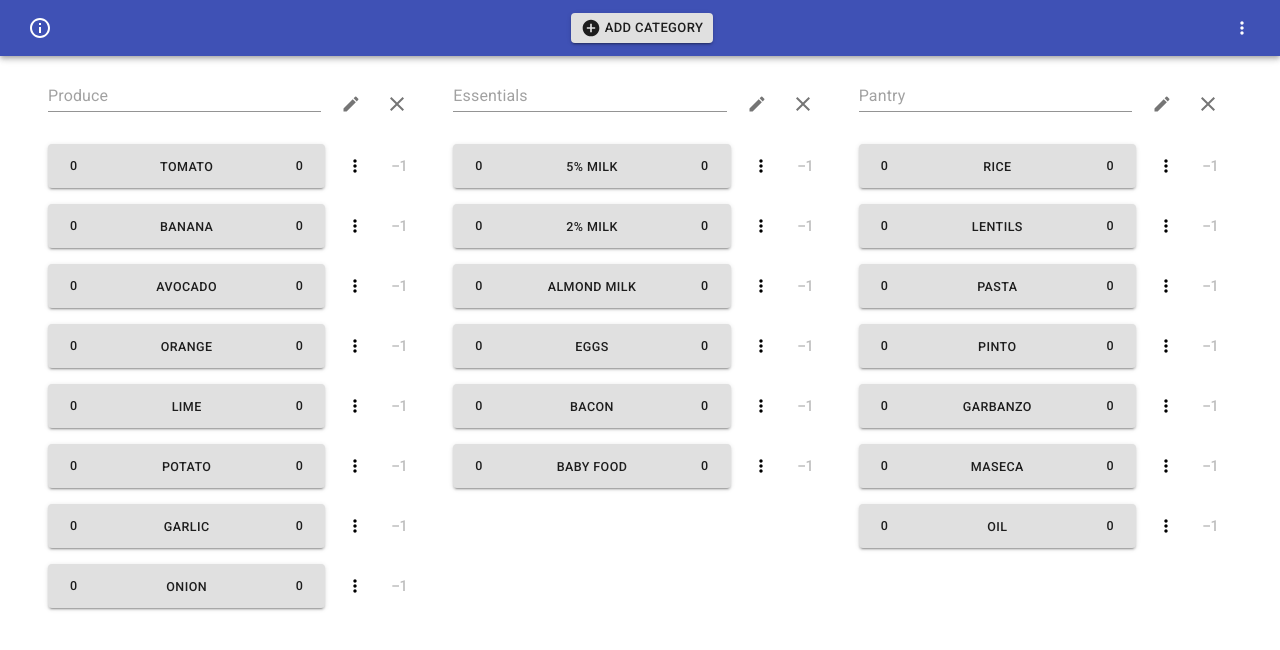
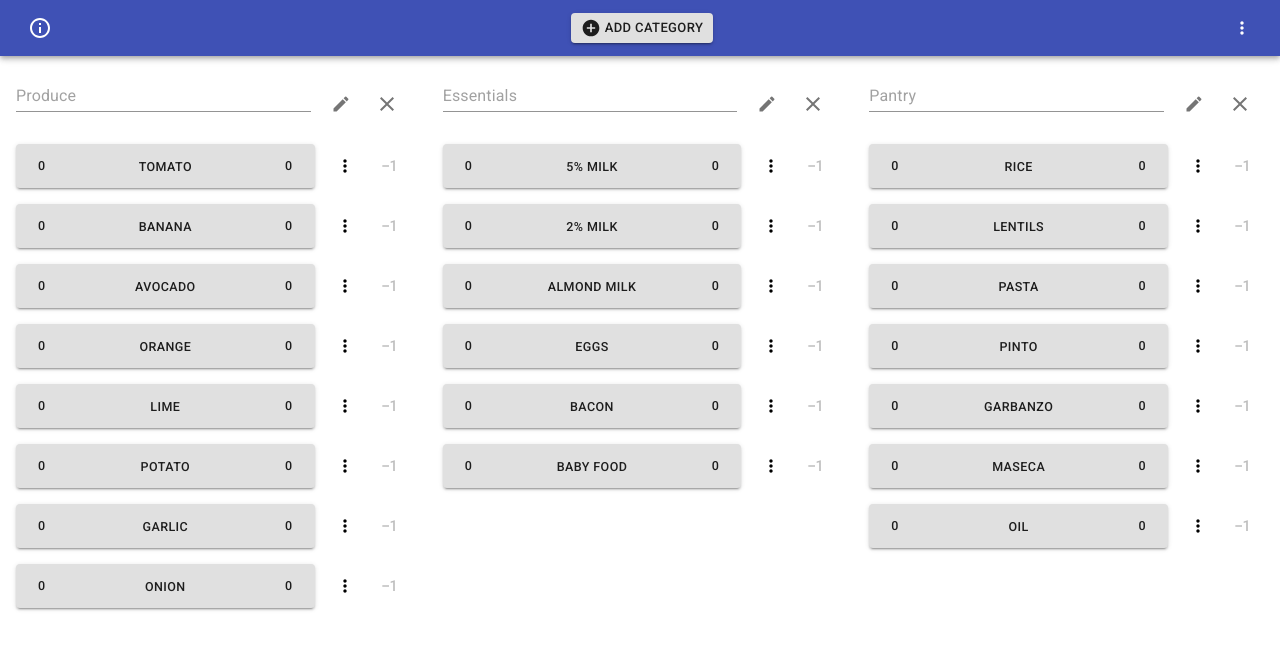
Before and after one commit to magistrula/item-counter, a Next.js app: page / in a window 1280 px wide. Shown: the top 650 px of the page. Built offline with nearby package versions, Linux system fonts and the light colour scheme.

Commit message:
Reduce side padding around categories

```diff
--- a/components/counter.js
+++ b/components/counter.js
@@ -173,7 +173,7 @@ export default function OrderCounter() {
         usePreset={usePreset}
       />
 
-      <Box mt={3} mx={6}>
+      <Box mt={3} mx={2}>
         <Grid container spacing={4}>
           {categories.map((category, idx) => (
             <Grid item key={category.name} xs={12} sm={12} md={6} lg={4}>
```
